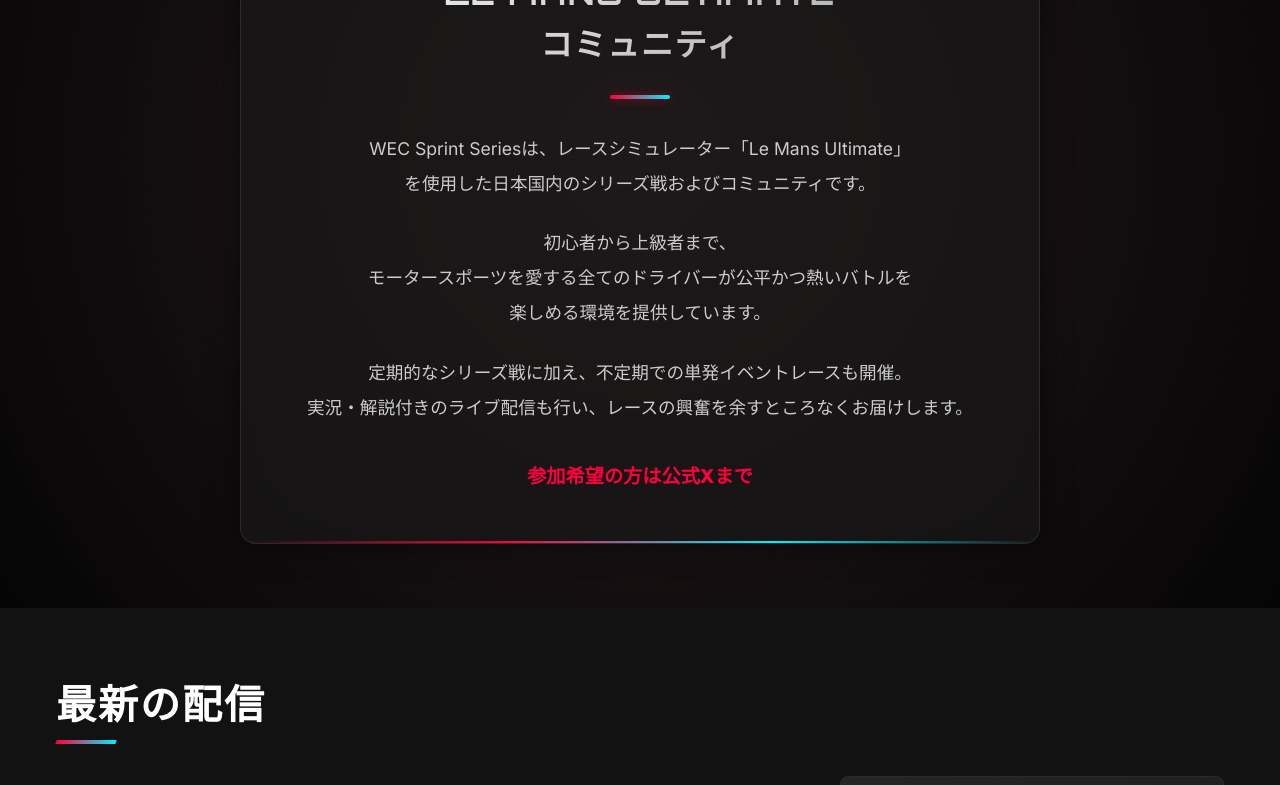
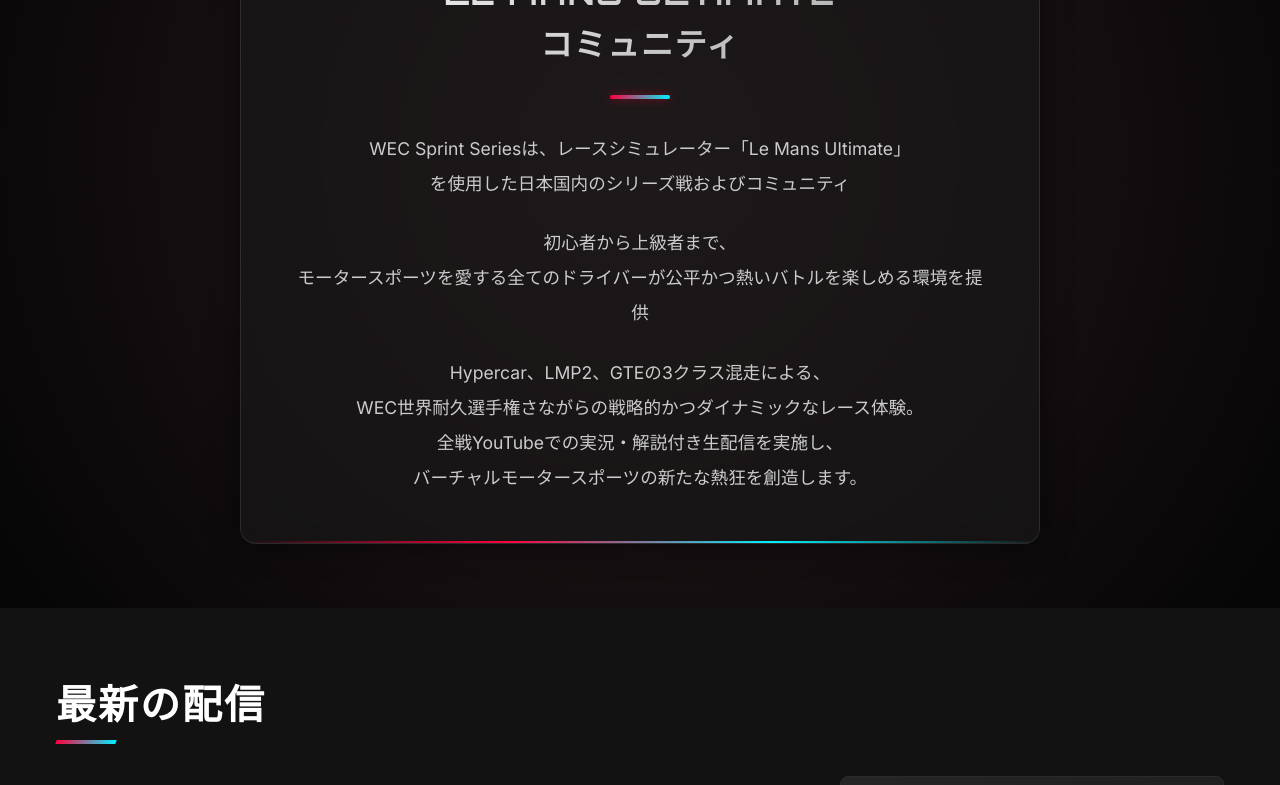
Before and after one commit to ciccida/wec-sprint-series, a React (Vite) app: page / in a window 1280 px wide. Shown: the part 1100-1885 px from the top of the page. Built offline with nearby package versions, Linux system fonts and the light colour scheme.

Commit message:
content: Update About section text for better tone

```diff
--- a/src/components/About.jsx
+++ b/src/components/About.jsx
@@ -10,14 +10,9 @@
                     <div className="about-card">
                         <h3>日本最高峰の<br /><span className="nowrap">Le Mans Ultimate</span><br />コミュニティ</h3>
                         <div className="about-divider"></div>
-                        <p>WEC Sprint Seriesは、レースシミュレーター<span className="nowrap">「Le Mans Ultimate」</span>を使用した日本国内のシリーズ戦およびコミュニティです。</p>
-                        <p>初心者から上級者まで、モータースポーツを愛する全てのドライバーが公平かつ熱いバトルを<br />楽しめる環境を提供しています。</p>
-                        <p>定期的なシリーズ戦に加え、不定期での単発イベントレースも開催。<span className="nowrap">実況・解説付き</span>のライブ配信も行い、レースの興奮を余すところなくお届けします。</p>
-                        <p className="about-cta">
-                            <a href="https://twitter.com/series27228" target="_blank" rel="noopener noreferrer">
-                                参加希望の方は公式Xまで
-                            </a>
-                        </p>
+                        <p>WEC Sprint Seriesは、レースシミュレーター<span className="nowrap">「Le Mans Ultimate」</span>を使用した日本国内のシリーズ戦およびコミュニティ</p>
+                        <p>初心者から上級者まで、モータースポーツを愛する全てのドライバーが公平かつ熱いバトルを楽しめる環境を提供</p>
+                        <p>Hypercar、LMP2、GTEの3クラス混走による、WEC世界耐久選手権さながらの戦略的かつダイナミックなレース体験。<br />全戦YouTubeでの実況・解説付き生配信を実施し、バーチャルモータースポーツの新たな熱狂を創造します。</p>
                     </div>
                 </div>            </div>
         </section>
```
